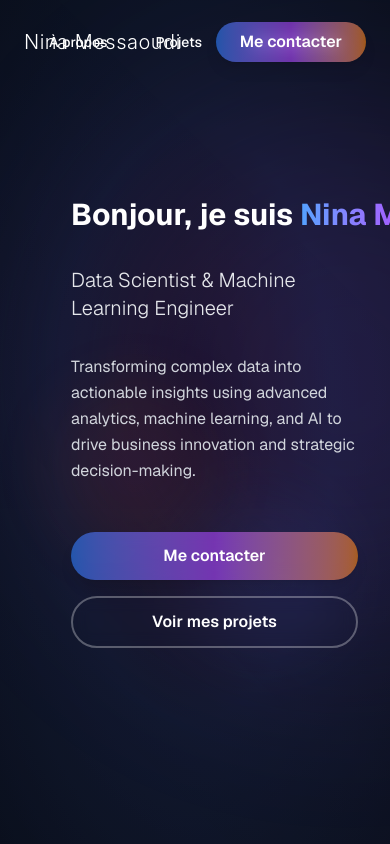
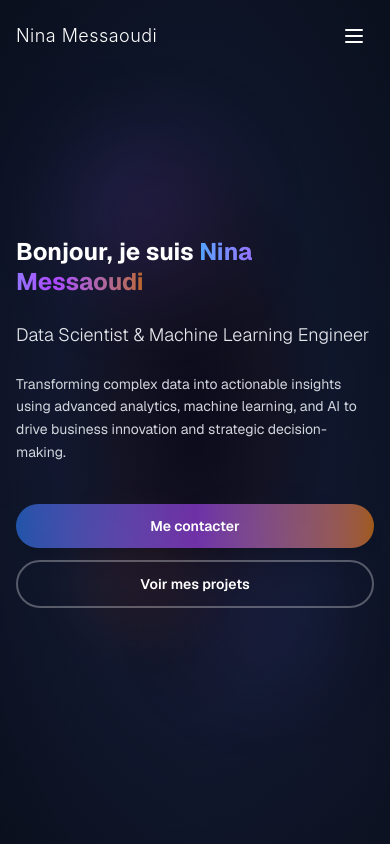
Before and after one commit to nina031/portfolio, a Next.js app: page / in a window 390 px wide. Built offline with nearby package versions, Linux system fonts and the light colour scheme.

Commit message:
enhance reponsivity

```diff
--- a/app/globals.css
+++ b/app/globals.css
@@ -46,6 +46,13 @@ body {
   margin: 0;
   padding: 0;
   overflow-x: hidden;
+}
+
+/* Responsive improvements */
+@media (max-width: 640px) {
+  .floating-orb {
+    transform: scale(0.7) !important;
+  }
 }
 
 /* Ensure video background covers entire viewport */
--- a/app/page.js
+++ b/app/page.js
@@ -1,5 +1,6 @@
 "use client"
 
+import { useState } from "react"
 import {
   NavigationMenu,
   NavigationMenuList,
@@ -8,6 +9,8 @@ import {
 } from "@/components/ui/navigation-menu"
 
 export default function Home() {
+  const [isMobileMenuOpen, setIsMobileMenuOpen] = useState(false)
+
   return (
     <div className="font-sans relative min-h-screen overflow-hidden">
       {/* Sophisticated Animated Background */}
@@ -23,29 +26,29 @@ export default function Home() {
         {/* Floating orbs */}
         <div className="absolute inset-0">
           <div
-            className="absolute w-96 h-96 rounded-full opacity-20 blur-3xl"
+            className="floating-orb absolute w-64 h-64 sm:w-80 sm:h-80 lg:w-96 lg:h-96 rounded-full opacity-20 blur-3xl"
             style={{
               background: 'radial-gradient(circle, #8b5cf6 0%, #a855f7 50%, transparent 70%)',
               top: '10%',
-              left: '10%',
+              left: '5%',
               animation: 'float1 8s ease-in-out infinite'
             }}
           />
           <div
-            className="absolute w-80 h-80 rounded-full opacity-15 blur-3xl"
+            className="floating-orb absolute w-56 h-56 sm:w-72 sm:h-72 lg:w-80 lg:h-80 rounded-full opacity-15 blur-3xl"
             style={{
               background: 'radial-gradient(circle, #3b82f6 0%, #6366f1 50%, transparent 70%)',
               top: '60%',
-              right: '15%',
+              right: '5%',
               animation: 'float2 10s ease-in-out infinite reverse'
             }}
           />
           <div
-            className="absolute w-72 h-72 rounded-full opacity-10 blur-2xl"
+            className="floating-orb absolute w-48 h-48 sm:w-64 sm:h-64 lg:w-72 lg:h-72 rounded-full opacity-10 blur-2xl"
             style={{
               background: 'radial-gradient(circle, #ec4899 0%, #f97316 50%, transparent 70%)',
               bottom: '20%',
-              left: '20%',
+              left: '10%',
               animation: 'float3 12s ease-in-out infinite'
             }}
           />
@@ -64,25 +67,25 @@ export default function Home() {
         <style jsx>{`
           @keyframes float1 {
             0%, 100% { transform: translate(0, 0) scale(1); }
-            25% { transform: translate(120px, -80px) scale(1.5); }
-            50% { transform: translate(-100px, 60px) scale(0.5); }
-            75% { transform: translate(150px, 100px) scale(1.8); }
+            25% { transform: translate(min(120px, 8vw), min(-80px, -5vh)) scale(1.2); }
+            50% { transform: translate(min(-100px, -6vw), min(60px, 4vh)) scale(0.7); }
+            75% { transform: translate(min(150px, 10vw), min(100px, 6vh)) scale(1.5); }
           }
 
           @keyframes float2 {
             0%, 100% { transform: translate(0, 0) scale(1) rotate(0deg); }
-            20% { transform: translate(-120px, -60px) scale(1.6) rotate(72deg); }
-            40% { transform: translate(80px, -120px) scale(0.4) rotate(144deg); }
-            60% { transform: translate(140px, 80px) scale(1.4) rotate(216deg); }
-            80% { transform: translate(-80px, 120px) scale(0.7) rotate(288deg); }
+            20% { transform: translate(min(-120px, -8vw), min(-60px, -4vh)) scale(1.3) rotate(72deg); }
+            40% { transform: translate(min(80px, 5vw), min(-120px, -8vh)) scale(0.6) rotate(144deg); }
+            60% { transform: translate(min(140px, 9vw), min(80px, 5vh)) scale(1.2) rotate(216deg); }
+            80% { transform: translate(min(-80px, -5vw), min(120px, 8vh)) scale(0.8) rotate(288deg); }
           }
 
           @keyframes float3 {
             0%, 100% { transform: translate(0, 0) scale(1); }
-            20% { transform: translate(100px, -50px) scale(1.7); }
-            40% { transform: translate(-120px, -100px) scale(0.6); }
-            60% { transform: translate(80px, 120px) scale(1.3); }
-            80% { transform: translate(-60px, 80px) scale(0.9); }
+            20% { transform: translate(min(100px, 6vw), min(-50px, -3vh)) scale(1.4); }
+            40% { transform: translate(min(-120px, -8vw), min(-100px, -6vh)) scale(0.7); }
+            60% { transform: translate(min(80px, 5vw), min(120px, 8vh)) scale(1.1); }
+            80% { transform: translate(min(-60px, -4vw), min(80px, 5vh)) scale(0.9); }
           }
 
           @keyframes moveGradient {
@@ -94,7 +97,9 @@ export default function Home() {
       </div>
 
       {/* Navigation */}
-      <div className="absolute top-0 left-0 right-0 z-20 flex justify-center items-center p-6 md:p-8">
+      <nav className="absolute top-0 left-0 right-0 z-20">
+        {/* Desktop Navigation */}
+        <div className="hidden md:flex justify-center items-center p-6 md:p-8">
           <div className="absolute left-6 md:left-8 text-white font-light text-xl tracking-wide">
             <span style={{ fontFamily: '"Inter", "SF Pro Display", system-ui, sans-serif', fontWeight: '300' }}>Nina Messaoudi</span>
           </div>
@@ -122,32 +127,74 @@ export default function Home() {
           </button>
         </div>
 
+        {/* Mobile Navigation */}
+        <div className="md:hidden">
+          <div className="flex justify-between items-center p-4">
+            <div className="text-white font-light text-lg tracking-wide">
+              <span style={{ fontFamily: '"Inter", "SF Pro Display", system-ui, sans-serif', fontWeight: '300' }}>Nina Messaoudi</span>
+            </div>
+            <button
+              onClick={() => setIsMobileMenuOpen(!isMobileMenuOpen)}
+              className="text-white p-2"
+            >
+              <svg className="w-6 h-6" fill="none" stroke="currentColor" viewBox="0 0 24 24">
+                {isMobileMenuOpen ? (
+                  <path strokeLinecap="round" strokeLinejoin="round" strokeWidth={2} d="M6 18L18 6M6 6l12 12" />
+                ) : (
+                  <path strokeLinecap="round" strokeLinejoin="round" strokeWidth={2} d="M4 6h16M4 12h16M4 18h16" />
+                )}
+              </svg>
+            </button>
+          </div>
+
+          {/* Mobile Menu */}
+          {isMobileMenuOpen && (
+            <div className="bg-black/90 backdrop-blur-md border-t border-white/10">
+              <div className="px-4 py-6 space-y-4">
+                <a href="#apropos" className="block text-white hover:text-blue-400 transition-colors duration-300 font-medium py-2">
+                  À propos
+                </a>
+                <a href="#projets" className="block text-white hover:text-blue-400 transition-colors duration-300 font-medium py-2">
+                  Projets
+                </a>
+                <a href="#competences" className="block text-white hover:text-blue-400 transition-colors duration-300 font-medium py-2">
+                  Compétences
+                </a>
+                <button className="w-full mt-4 bg-gradient-to-r from-blue-500/60 via-purple-500/60 to-orange-400/60 hover:from-blue-600/70 hover:via-purple-600/70 hover:to-orange-500/70 backdrop-blur-sm text-white font-semibold py-3 px-6 rounded-full transition-all duration-300">
+                  Me contacter
+                </button>
+              </div>
+            </div>
+          )}
+        </div>
+      </nav>
+
       {/* Content Overlay */}
       <div className="relative z-10 min-h-screen bg-black/30">
-        <main className="flex flex-col justify-center min-h-screen max-w-4xl ml-[10%] px-8 py-20">
-          <div className="space-y-8">
+        <main className="flex flex-col justify-center min-h-screen max-w-4xl mx-auto px-4 sm:px-6 md:px-8 lg:ml-[10%] lg:px-8 py-20 sm:py-24 md:py-20">
+          <div className="space-y-6 sm:space-y-8">
             {/* Main Headline */}
-            <h1 className="text-3xl md:text-5xl lg:text-6xl font-bold text-white leading-tight whitespace-nowrap">
+            <h1 className="text-2xl sm:text-3xl md:text-4xl lg:text-5xl xl:text-6xl font-bold text-white leading-tight md:whitespace-nowrap">
               Bonjour, je suis <span className="bg-gradient-to-r from-blue-400 via-purple-500 to-orange-400/70 bg-clip-text text-transparent">Nina Messaoudi</span>
             </h1>
 
             {/* Subheadline */}
-            <h2 className="text-xl md:text-2xl lg:text-3xl font-light text-gray-200">
+            <h2 className="text-lg sm:text-xl md:text-2xl lg:text-3xl font-light text-gray-200">
               Data Scientist & Machine Learning Engineer
             </h2>
 
             {/* Description */}
-            <p className="text-base md:text-lg text-gray-300 max-w-2xl leading-relaxed">
+            <p className="text-sm sm:text-base md:text-lg text-gray-300 max-w-2xl leading-relaxed">
               Transforming complex data into actionable insights using advanced analytics,
               machine learning, and AI to drive business innovation and strategic decision-making.
             </p>
 
             {/* Call to Action */}
-            <div className="flex flex-col sm:flex-row gap-4 pt-4">
-              <button className="bg-gradient-to-r from-blue-500/60 via-purple-500/60 to-orange-400/60 hover:from-blue-600/70 hover:via-purple-600/70 hover:to-orange-500/70 backdrop-blur-sm text-white font-semibold py-3 px-8 rounded-full transition-all duration-300 transform hover:scale-105 shadow-lg">
+            <div className="flex flex-col sm:flex-row gap-3 sm:gap-4 pt-4 w-full sm:w-auto">
+              <button className="bg-gradient-to-r from-blue-500/60 via-purple-500/60 to-orange-400/60 hover:from-blue-600/70 hover:via-purple-600/70 hover:to-orange-500/70 backdrop-blur-sm text-white font-semibold py-3 px-6 sm:px-8 rounded-full transition-all duration-300 transform hover:scale-105 shadow-lg text-sm sm:text-base w-full sm:w-auto">
                 Me contacter
               </button>
-              <button className="border-2 border-white/30 hover:border-white/50 text-white font-semibold py-3 px-8 rounded-full transition-all duration-300 hover:bg-white/10 backdrop-blur-sm">
+              <button className="border-2 border-white/30 hover:border-white/50 text-white font-semibold py-3 px-6 sm:px-8 rounded-full transition-all duration-300 hover:bg-white/10 backdrop-blur-sm text-sm sm:text-base w-full sm:w-auto">
                 Voir mes projets
               </button>
             </div>
```
Also changed, not shown: 1 other file (tests, documents, lock files or other folders). Lines whose indentation alone changed are shown as unchanged.
